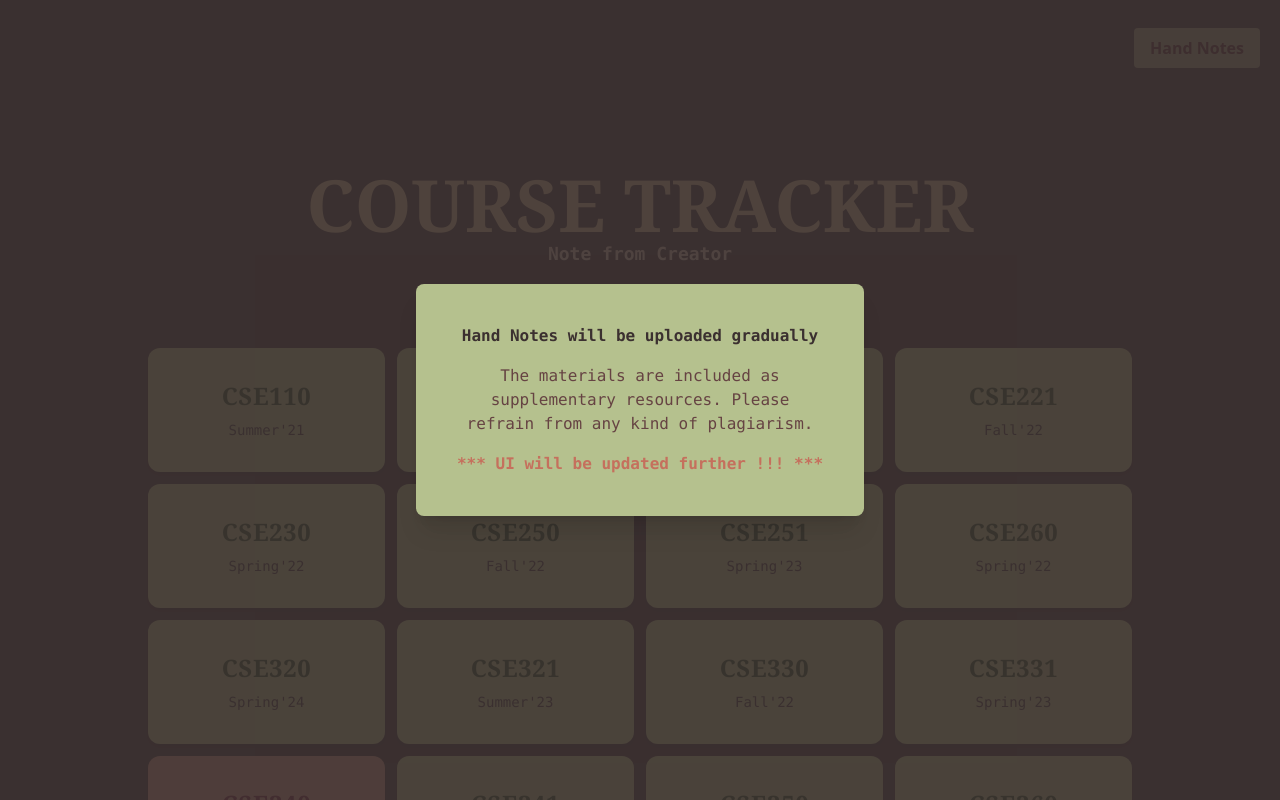
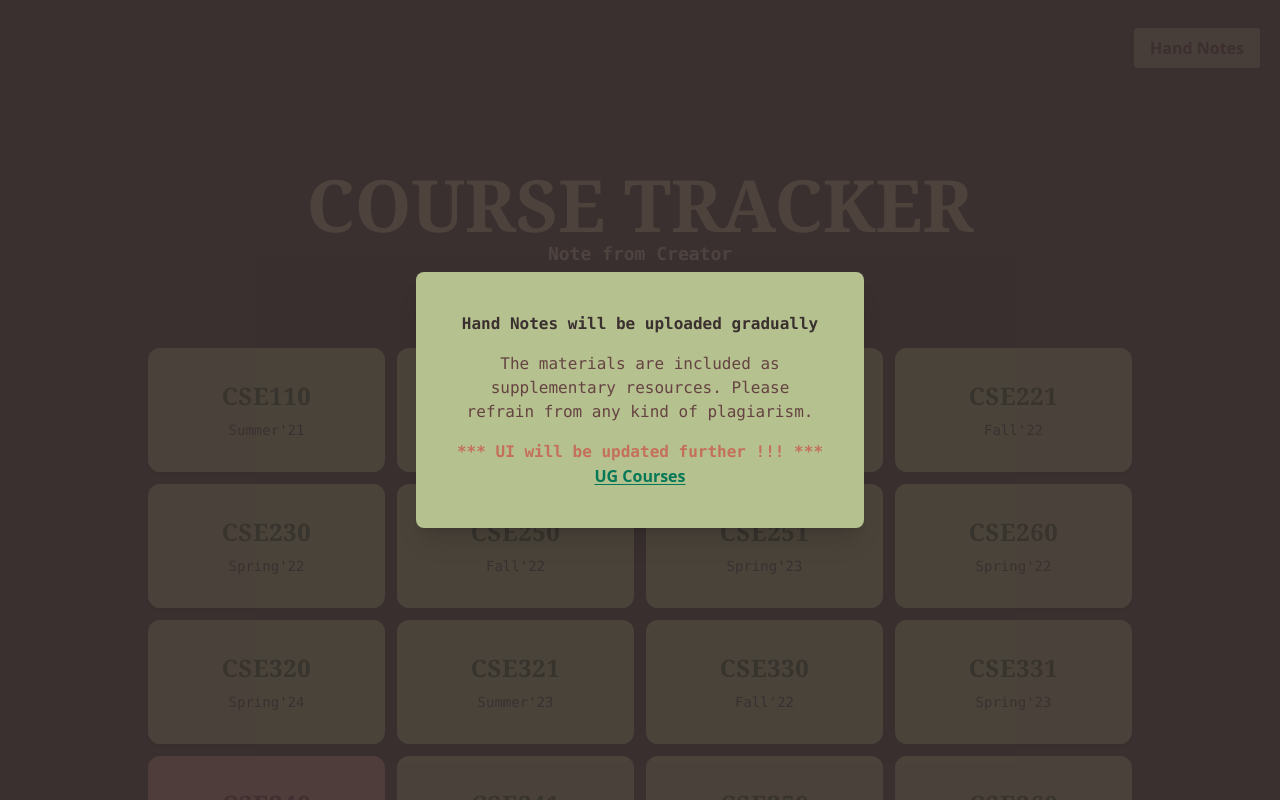
Before and after one commit to anikabytes/BRACU_UG_CourseTracker, a React (Vite) app in the folder course-tracker/: page / in a window 1280 px wide. Both pictures are taken after a click on the button "Note from Creator". Shown: the top 800 px of the page. Built offline with nearby package versions, Linux system fonts and the light colour scheme.

Commit message:
UG Courses spreadsheet added

```diff
--- a/course-tracker/src/components/Header.jsx
+++ b/course-tracker/src/components/Header.jsx
@@ -62,6 +62,7 @@
 const Header = () => {
   const [isOverlayVisible, setIsOverlayVisible] = useState(false);
   const navigate = useNavigate(); // Initialize useNavigate
+  const spreadsheetLink = "https://docs.google.com/spreadsheets/d/14fWQqjFVNla1bhUlqJ5OVp72tKqxM2WPzxnc4RqdMss/edit?usp=sharing";
 
   const toggleOverlay = () => {
     setIsOverlayVisible(!isOverlayVisible);
@@ -84,6 +85,8 @@
       >
         Note from Creator
       </button>
+
+
 
       {/* Button to navigate to HandNotes page */}
       {/* <button
@@ -114,6 +117,16 @@
             <p className="text-headerNote-300 font-extrabold font-mono mt-4">
               *** UI will be updated further !!! ***
             </p>
+
+                    {/* Link to UG Courses */}
+          <a
+          href={spreadsheetLink}
+          target="_blank"
+          rel="noopener noreferrer"
+          className="text-emerald-700 font-bold py-2 px-4 rounded underline underline-offset-2 underline-choco-700 hover:text-emerald-950"
+        >
+          UG Courses
+        </a>
           </div>
         </div>
       )}
```
